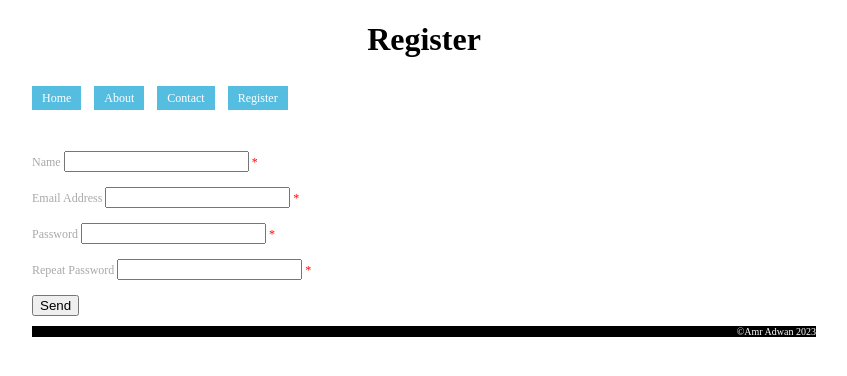
After one commit to AmrAdwan/educom-webshop-basis-1701772061, a PHP site: page /register.php in a window 1280 px wide. The commit adds this page. Shown: the top 376 px of the page, without its empty margins (216-1063 px from the left). Run offline with PHP 8.4, Linux system fonts and the light colour scheme.

Commit message:
register page is fully implemented issue#9

```diff
--- a/about.php
+++ b/about.php
@@ -14,6 +14,7 @@
       <li><a href="index.php?page=home">Home</a></li>
       <li><a href="index.php?page=about"> About </a></li>
       <li><a href="index.php?page=contact">Contact </a></li>
+      <li><a href="index.php?page=register">Register </a></li>
     </ul>
   </nav>
 
--- a/home.php
+++ b/home.php
@@ -15,6 +15,7 @@ echo "<h1>Home</h1>"; ?>
       <li><a href="index.php?page=home">Home</a></li>
       <li><a href="index.php?page=about"> About </a></li>
       <li><a href="index.php?page=contact">Contact </a></li>
+      <li><a href="index.php?page=register">Register </a></li>
     </ul>
   </nav>
   <?php echo "<p> Welcome to the homepage of this website!</p>"; ?>
--- /dev/null
+++ b/register.php
@@ -0,0 +1,68 @@
+<!DOCTYPE html>
+<?php echo "<html>"; ?>
+
+<?php echo "<head>"; ?>
+<?php echo "<title>Register</title>"; ?>
+<link rel="stylesheet" href="./CSS/stylesheet.css">
+<?php echo "</head>"; ?>
+
+<?php echo "<body>"; ?>
+<?php echo "<h1>Register</h1>"; ?>
+
+<div class="text">
+  <nav>
+    <ul class="menu">
+      <li><a href="index.php?page=home">Home</a></li>
+      <li><a href="index.php?page=about"> About </a></li>
+      <li><a href="index.php?page=contact">Contact </a></li>
+      <li><a href="index.php?page=register">Register </a></li>
+    </ul>
+  </nav>
+  <?php if (!isset($registerResult['valid']) || !$registerResult['valid']) { /* Show the next part only when $valid is false */
+    // Extract form data for convenience
+    $registerData = $registerResult['registerData'] ?? []; ?>
+    <div class="formcarry-container">
+      <form action="index.php" method="POST" class="formcarry-form">
+        <!-- Hidden field to identify the register form -->
+        <input type="hidden" name="form_type" value="register">
+        <div class="input">
+          <?php echo "<br>"; ?>
+          <?php echo "<br>"; ?>
+          <?php echo "<br>"; ?>
+          <label for="name">Name</label>
+          <input type="text" id="regname" name="regname" value="<?php echo htmlspecialchars($registerData['regname'] ?? '');
+                                                          ?>" />
+          <span class="error">*<?php echo $registerResult['errors']['regnameErr'] ?? '';
+                                ?></span>
+          <?php echo "<br>"; ?>
+          <?php echo "<br>"; ?>
+          <label for="email">Email Address</label>
+          <input type="email" id="regemail" name="regemail" value="<?php echo htmlspecialchars($registerData['regemail'] ?? '');
+                                                              ?>" />
+          <span class="error">*<?php echo $registerResult['errors']['regemailErr'] ?? '';
+                                ?></span>
+          <?php echo "<br>"; ?>
+          <?php echo "<br>"; ?>
+          <label for="phone">Password</label>
+          <input type="password" id="regpassword1" name="regpassword1" />
+          <span class="error">*<?php echo $registerResult['errors']['regpassword1Err'] ?? '';
+                                ?></span>
+          <?php echo "<br>"; ?>
+          <?php echo "<br>"; ?>
+          <label for="phone">Repeat Password</label>
+          <input type="password" id="regpassword2" name="regpassword2" />
+          <span class="error">*<?php echo $registerResult['errors']['regpassword2Err'] ?? '';
+                                ?></span>
+          <?php echo "<br>"; ?>
+          <?php echo "<br>"; ?>
+          <button type="Submit">Send</button>
+      </form>
+    <?php } ?>
+    </div>
+</div>
+<?php echo "</body>
+<footer>
+<p>&copy;Amr Adwan 2023</p>
+</footer>
+
+</html>"; ?>
--- /dev/null
+++ b/users/users.txt
@@ -0,0 +1,6 @@
+[email]|[naam]|[wachtwoord]
+coach@man-kind.nl|Geert Weggemans|halt!
+amr.adwan@hotmail.com|Amr Adwan|amr236037
+amr.adwan6@gmail.com|amr|123
+amr.adwan@gmail.com|amr|1233
+amr.adwan33@gmail.com|amr|11
```
Also changed, not shown: contact.php (+5 -2 lines), index.php (+115 -7 lines), users/readwrite.php (added, +7 -0 lines).
